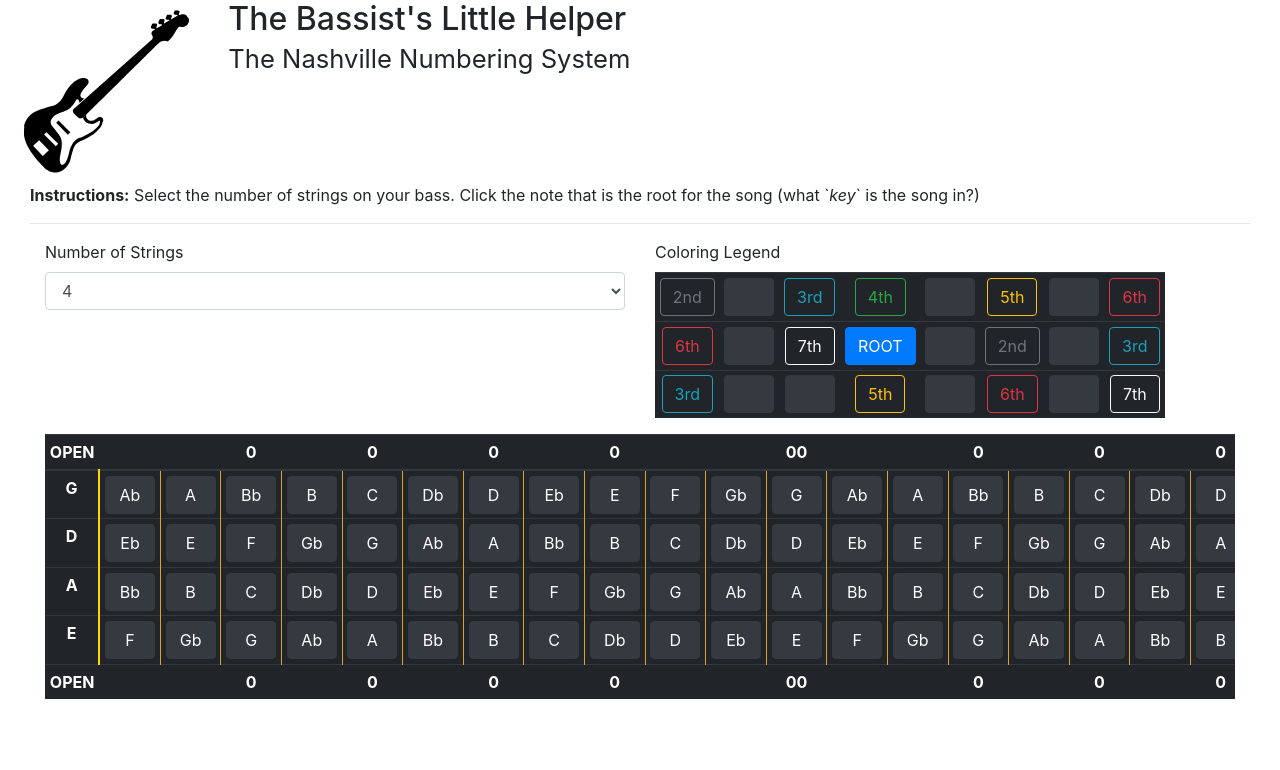
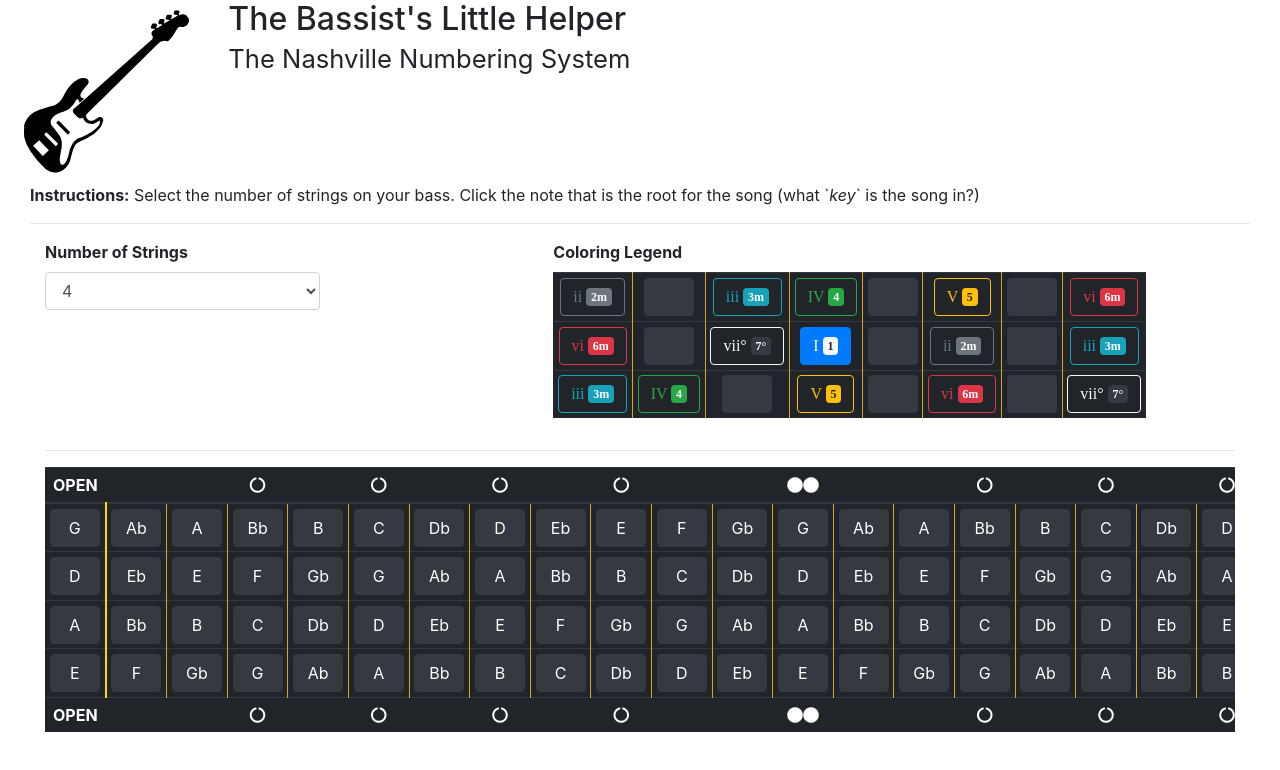
Before and after one commit to pixelsyndicate/bass-nashville-numbering, an Angular app: page / in a window 1280 px wide. Shown: the top 770 px of the page. Built offline with nearby package versions, Linux system fonts and the light colour scheme.

Commit message:
placed badges with helper methods
provided 2 helper methods to retrieve badge styles based on NOTE or on NUMBER.

```diff
--- a/src/app/fretboard/fretboard.component.html
+++ b/src/app/fretboard/fretboard.component.html
@@ -2,9 +2,11 @@
 <div class="container-fluid">
   <div class="row">
 
-    <div class="col-sm">
+    <div class="col-md-2 col-lg-3">
       <div class="form-group">
-        <label for="stringCount">Number of Strings</label>
+        <label for="stringCount">
+          <strong>Number of Strings</strong>
+        </label>
         <select class="form-control" id="stringCount" required [(ngModel)]="bassStrings" name="stringCount">
           <option [value]="4" ng-selected="select">{{4}}</option>
           <option [value]="5">{{5}}</option>
@@ -12,96 +14,144 @@
         </select>
       </div>
     </div>
-    <div class="col-sm">
-      <label for="legend">Coloring Legend</label>
+    <div class="col-md-6 offset-lg-1 offset-xl-2">
 
-      <table class="table table-responsive-sm table-dark table-sm text-center " style="max-width: 300px;">
+      <label for="legend">
+        <strong>Coloring Legend</strong>
+      </label>
+      <table class="table table-responsive-sm table-dark table-sm text-center " style="max-width: 300px; font-family: 'Times New Roman', Times, serif;">
         <tbody>
           <tr>
-            <td>
-                <button type="button" style="min-width: 50px;"  class="btn btn-outline-secondary">2nd</button>
+            <td style="border-right-width: 1px; border-right-style: solid; border-right-color: goldenrod;">
+              <button type="button" style="min-width: 50px;" class="btn btn-outline-secondary">ii
+                <span [ngClass]="getNashNumberBadgeClassByNum(2)">2m</span></button>
             </td>
-            <td>
+            <td style="border-right-width: 1px; border-right-style: solid; border-right-color: goldenrod;">
+              <button type="button" style="min-width: 50px;" class="btn btn-dark">&nbsp;</button>
+            </td>
+            <td style="border-right-width: 1px; border-right-style: solid; border-right-color: goldenrod;">
+              <button type="button" style="min-width: 50px;" class="btn btn-outline-info">iii
+                  <span [ngClass]="getNashNumberBadgeClassByNum(3)">3m</span>
+              </button>
+            </td>
+            <td style="border-right-width: 1px; border-right-style: solid; border-right-color: goldenrod;">
+              <button type="button" style="min-width: 50px;" class="btn btn-outline-success">IV
+                  <span [ngClass]="getNashNumberBadgeClassByNum(4)">4</span>
+              </button>
+            </td>
+            <td style="border-right-width: 1px; border-right-style: solid; border-right-color: goldenrod;">
+              <button type="button" style="min-width: 50px;" class="btn btn-dark">&nbsp;</button>
+            </td>
+            <td style="border-right-width: 1px; border-right-style: solid; border-right-color: goldenrod;">
+              <button type="button" style="min-width: 50px;" class="btn btn-outline-warning">V
+                  <span [ngClass]="getNashNumberBadgeClassByNum(5)">5</span>
+              </button>
+            </td>
+            <td style="border-right-width: 1px; border-right-style: solid; border-right-color: goldenrod;">
               <button type="button" style="min-width: 50px;" class="btn btn-dark">&nbsp;</button>
             </td>
             <td>
-              <button type="button" style="min-width: 50px;" class="btn btn-outline-info">3rd</button>
+              <button type="button" style="min-width: 50px;" class="btn btn-outline-danger">vi
+                  <span [ngClass]="getNashNumberBadgeClassByNum(6)">6m</span>
+              </button>
             </td>
-            <td>
-              <button type="button" style="min-width: 50px;" class="btn btn-outline-success">4th</button>
+          </tr>
+          <tr>
+            <td style="border-right-width: 1px; border-right-style: solid; border-right-color: goldenrod;">
+              <button type="button" style="min-width: 50px;" class="btn btn-outline-danger">vi
+                  <span [ngClass]="getNashNumberBadgeClassByNum(6)">6m</span>
+              </button>
             </td>
-            <td>
+            <td style="border-right-width: 1px; border-right-style: solid; border-right-color: goldenrod;">
+              <button type="button" style="min-width: 50px;" class="btn btn-dark">&nbsp;</button>
+            </td>
+            <td style="border-right-width: 1px; border-right-style: solid; border-right-color: goldenrod;">
+              <button type="button" style="min-width: 50px;" class="btn btn-outline-light">vii&deg;
+                  <span [ngClass]="getNashNumberBadgeClassByNum(7)">7&deg;</span>
+              </button>
+            </td>
+            <td style="border-right-width: 1px; border-right-style: solid; border-right-color: goldenrod;">
+              <button type="button" style="min-width: 50px;" class="btn btn-primary">I
+                  <span [ngClass]="getNashNumberBadgeClassByNum(1)">1</span>
+              </button>
+            </td>
+            <td style="border-right-width: 1px; border-right-style: solid; border-right-color: goldenrod;">
+              <button type="button" style="min-width: 50px;" class="btn btn-dark">&nbsp;</button>
+            </td>
+            <td style="border-right-width: 1px; border-right-style: solid; border-right-color: goldenrod;">
+              <button type="button" style="min-width: 50px;" class="btn btn-outline-secondary">ii
+                <span [ngClass]="getNashNumberBadgeClassByNum(2)">2m</span></button>
+            </td>
+            <td style="border-right-width: 1px; border-right-style: solid; border-right-color: goldenrod;">
               <button type="button" style="min-width: 50px;" class="btn btn-dark">&nbsp;</button>
             </td>
             <td>
-              <button type="button" style="min-width: 50px;" class="btn btn-outline-warning">5th</button>
+              <button type="button" style="min-width: 50px;" class="btn btn-outline-info">iii
+                  <span [ngClass]="getNashNumberBadgeClassByNum(3)">3m</span>
+              </button>
             </td>
-            <td>
+          </tr>
+          <tr>
+            <td style="border-right-width: 1px; border-right-style: solid; border-right-color: goldenrod;">
+              <button type="button" style="min-width: 50px;" class="btn btn-outline-info">iii
+                  <span [ngClass]="getNashNumberBadgeClassByNum(3)">3m</span>
+              </button>
+            </td>
+            <td style="border-right-width: 1px; border-right-style: solid; border-right-color: goldenrod;">
+              <button type="button" style="min-width: 50px;" class="btn btn-outline-success">IV
+                  <span [ngClass]="getNashNumberBadgeClassByNum(4)">4</span>
+              </button>
+            </td>
+            <td style="border-right-width: 1px; border-right-style: solid; border-right-color: goldenrod;">
+              <button type="button" style="min-width: 50px;" class="btn btn-dark">&nbsp;</button>
+            </td>
+            <td style="border-right-width: 1px; border-right-style: solid; border-right-color: goldenrod;">
+              <button type="button" style="min-width: 50px;" class="btn btn-outline-warning">V
+                  <span [ngClass]="getNashNumberBadgeClassByNum(5)">5</span>
+              </button>
+            </td>
+            <td style="border-right-width: 1px; border-right-style: solid; border-right-color: goldenrod;">
+              <button type="button" style="min-width: 50px;" class="btn btn-dark">&nbsp;</button>
+            </td>
+            <td style="border-right-width: 1px; border-right-style: solid; border-right-color: goldenrod;">
+              <button type="button" style="min-width: 50px;" class="btn btn-outline-danger">vi
+                  <span [ngClass]="getNashNumberBadgeClassByNum(6)">6m</span>
+              </button>
+            </td>
+            <td style="border-right-width: 1px; border-right-style: solid; border-right-color: goldenrod;">
               <button type="button" style="min-width: 50px;" class="btn btn-dark">&nbsp;</button>
             </td>
             <td>
-              <button type="button" style="min-width: 50px;" class="btn btn-outline-danger">6th</button>
-            </td>
-          </tr>
-          <tr>
-            <td>
-                <button type="button" style="min-width: 50px;" class="btn btn-outline-danger">6th</button>
-            </td>
-            <td>
-              <button type="button" style="min-width: 50px;" class="btn btn-dark">&nbsp;</button>
-            </td>
-            <td>
-              <button type="button" style="min-width: 50px;" class="btn btn-outline-light">7th</button>
-            </td>
-            <td>
-              <button type="button" style="min-width: 50px;" class="btn btn-primary">ROOT</button>
-            </td>
-            <td>
-              <button type="button" style="min-width: 50px;" class="btn btn-dark">&nbsp;</button>
-            </td>
-            <td>
-              <button type="button" style="min-width: 50px;" class="btn btn-outline-secondary">2nd</button>
-            </td>
-            <td>
-              <button type="button" style="min-width: 50px;" class="btn btn-dark">&nbsp;</button>
-            </td>
-            <td>
-              <button type="button" style="min-width: 50px;" class="btn btn-outline-info">3rd</button>
-            </td>
-          </tr>
-          <tr>
-            <td>
-                <button type="button" style="min-width: 50px;" class="btn btn-outline-info">3rd</button>
-            </td>
-            <td>
-              <button type="button" style="min-width: 50px;" class="btn btn-dark">&nbsp;</button>
-            </td>
-            <td>
-              <button type="button" style="min-width: 50px;" class="btn btn-dark">&nbsp;</button>
-            </td>
-            <td>
-              <button type="button" style="min-width: 50px;" class="btn btn-outline-warning">5th</button>
-            </td>
-            <td>
-              <button type="button" style="min-width: 50px;" class="btn btn-dark">&nbsp;</button>
-            </td>
-            <td>
-              <button type="button" style="min-width: 50px;" class="btn btn-outline-danger">6th</button>
-            </td>
-            <td>
-              <button type="button" style="min-width: 50px;" class="btn btn-dark">&nbsp;</button>
-            </td>
-            <td>
-              <button type="button" style="min-width: 50px;" class="btn btn-outline-light">7th</button>
+              <button type="button" style="min-width: 50px;" class="btn btn-outline-light">vii&deg;
+                  <span [ngClass]="getNashNumberBadgeClassByNum(7)">7&deg;</span>
+              </button>
             </td>
           </tr>
 
         </tbody>
       </table>
+
     </div>
+    <div class="w-100"></div>
+    <div class="row" [hidden]="nashNumbers.getNote(1)==''">
+      <label for="yourNumbers">Your Nashville Numbers</label>
+      <br />
+      <div id="yourNumbers" *ngFor="let num of [1,2,3,4,5,6,7]">
+        <div class="col-sm">
+          <span [ngClass]="getNashNumberBadgeClassByNum(num)">{{num}}</span>: {{nashNumbers.getNote(num)}}
         </div>
+
+      </div>
+
+    </div>
+
+
+  </div>
+
+
+  <hr />
   <div class="row">
-    <div class="col-12">
+    <div class="col-sm">
       <table class="table table-responsive table-dark table-hover table-sm text-center">
 
         <thead>
@@ -109,25 +159,44 @@
             <th scope="col">OPEN</th>
             <th scope="col"></th>
             <th scope="col"></th>
-            <th scope="col">0</th>
+            <th scope="col">
+              <i class="fas fa-circle-notch"></i>
+            </th>
             <th scope="col"></th>
-            <th scope="col">0</th>
+            <th scope="col">
+              <i class="fas fa-circle-notch"></i>
+            </th>
             <th scope="col"></th>
-            <th scope="col">0</th>
+            <th scope="col">
+              <i class="fas fa-circle-notch"></i>
+            </th>
             <th scope="col"></th>
-            <th scope="col">0</th>
+            <th scope="col">
+              <i class="fas fa-circle-notch"></i>
+            </th>
             <th scope="col"></th>
             <th scope="col"></th>
-            <th scope="col">00</th>
+            <th scope="col">
+              <i class="fas fa-circle"></i>
+              <i class="fas fa-circle"></i>
+            </th>
             <th scope="col"></th>
             <th scope="col"></th>
-            <th scope="col">0</th>
+            <th scope="col">
+              <i class="fas fa-circle-notch"></i>
+            </th>
             <th scope="col"></th>
-            <th scope="col">0</th>
+            <th scope="col">
+              <i class="fas fa-circle-notch"></i>
+            </th>
             <th scope="col"></th>
-            <th scope="col">0</th>
+            <th scope="col">
+              <i class="fas fa-circle-notch"></i>
+            </th>
             <th scope="col"></th>
-            <th scope="col">0</th>
+            <th scope="col">
+              <i class="fas fa-circle-notch"></i>
+            </th>
             <th scope="col"></th>
             <th scope="col"></th>
           </tr>
@@ -137,39 +206,63 @@
         <tbody>
           <tr *ngFor="let s of filterStrings(fretBoard.strings, bassStrings).reverse()">
 
-            <th scope="row" style="border-right-width: 2px; border-right-style: double; border-right-color: gold;">{{s.open}}</th>
+            <th scope="row" style="border-right-width: 2px; border-right-style: double; border-right-color: gold;">
+              <button type="button" style="min-width: 50px;" class="btn " (click)="selectRoot($event,s,s.open);" [ngClass]="getNashNumberClass(s.open)">
+                {{s.open}} </button>
+            </th>
             <td *ngFor="let n of s.notes" style="border-right-width: 1px; border-right-style: solid; border-right-color: goldenrod;">
-              <button type="button" style="min-width: 50px;" class="btn " (click)="selectRoot($event,s,n);"
-              [ngClass]="getNashNumberClass(n)">{{n}}</button>
+              <button type="button" style="min-width: 50px;" class="btn " (click)="selectRoot($event,s,n);" [ngClass]="getNashNumberClass(n)" >
+                {{n}} <span [ngClass]="getNashNumberBadgeClass(n)" [hidden]="!isNashNumber(n)">{{nashNumbers.getNumber(n)}}</span></button>
             </td>
 
           </tr>
         </tbody>
         <tfoot>
+          <tr>
             <th scope="col">OPEN</th>
             <th scope="col"></th>
             <th scope="col"></th>
-          <th scope="col">0</th>
+            <th scope="col">
+              <i class="fas fa-circle-notch"></i>
+            </th>
             <th scope="col"></th>
-          <th scope="col">0</th>
+            <th scope="col">
+              <i class="fas fa-circle-notch"></i>
+            </th>
             <th scope="col"></th>
-          <th scope="col">0</th>
+            <th scope="col">
+              <i class="fas fa-circle-notch"></i>
+            </th>
             <th scope="col"></th>
-          <th scope="col">0</th>
+            <th scope="col">
+              <i class="fas fa-circle-notch"></i>
+            </th>
             <th scope="col"></th>
             <th scope="col"></th>
-          <th scope="col">00</th>
+            <th scope="col">
+              <i class="fas fa-circle"></i>
+              <i class="fas fa-circle"></i>
+            </th>
             <th scope="col"></th>
             <th scope="col"></th>
-          <th scope="col">0</th>
+            <th scope="col">
+              <i class="fas fa-circle-notch"></i>
+            </th>
             <th scope="col"></th>
-          <th scope="col">0</th>
+            <th scope="col">
+              <i class="fas fa-circle-notch"></i>
+            </th>
             <th scope="col"></th>
-          <th scope="col">0</th>
+            <th scope="col">
+              <i class="fas fa-circle-notch"></i>
+            </th>
             <th scope="col"></th>
-          <th scope="col">0</th>
+            <th scope="col">
+              <i class="fas fa-circle-notch"></i>
+            </th>
             <th scope="col"></th>
             <th scope="col"></th>
+          </tr>
         </tfoot>
       </table>
     </div>
--- a/src/app/fretboard/fretboard.component.ts
+++ b/src/app/fretboard/fretboard.component.ts
@@ -12,7 +12,7 @@ import { BassString } from '../BassString';
 export class FretboardComponent implements OnInit {
 
   fretBoard: FretBoard;
-  bassStrings = 5;
+  bassStrings:number;
   nashNumbers: NashvilleNumbers;
   allNotes: string[];
 
@@ -47,54 +47,91 @@ export class FretboardComponent implements OnInit {
 
   }
 
+  getNashNumberBadgeClass(n: string): string {
+    let toReturn = "badge badge-dark";
+    let isNashNumber = this.isNashNumber(n);
+    if (!isNashNumber)
+      return "badge  badge-dark";
+    else {
+      if (this.nashNumbers['1'].note == n)
+        toReturn = "badge badge-light";
+      if (this.nashNumbers['2'].note == n)
+        toReturn = " badge  badge-secondary";
+      if (this.nashNumbers['3'].note == n)
+        toReturn = "badge  badge-info";
+      if (this.nashNumbers['4'].note == n)
+        toReturn = "badge  badge-success";
+      if (this.nashNumbers['5'].note == n)
+        toReturn = "badge  badge-warning";
+      if (this.nashNumbers['6'].note == n)
+        toReturn = "badge  badge-danger";
+      if (this.nashNumbers['7'].note == n)
+        toReturn = "badge  badge-light";
+    }
+    return toReturn;
+
+  }
+
+  getNashNumberBadgeClassByNum(n: number): string {
+    let toReturn = "badge badge-dark";
+
+      if (n == 1)
+        return "badge badge-light";
+      if (n == 2)
+      return  " badge  badge-secondary";
+      if (3 == n)
+      return  "badge  badge-info";
+      if (n == 4)
+      return  "badge  badge-success";
+      if (n == 5)
+      return  "badge  badge-warning";
+      if (n == 6)
+      return  "badge  badge-danger";
+      if (n == 7)
+      return  "badge  badge-dark";
+
+
+    return toReturn;
+
+  }
+
   isNashNumber(n:string):Boolean{
-    for (let i = 1; i < 7; i++) {
+    for (let i = 1; i < 8; i++) {
     if (this.nashNumbers[i].note == n) {
       return true;
     }
   }}
 
-
-  isNotNashNumber(n: string): Boolean {
-
-    let toReturn: Boolean = true;
-    toReturn =
-      (this.nashNumbers["1"].note != n) &&
-      (this.nashNumbers["2"].note != n) &&
-      (this.nashNumbers["3"].note != n) &&
-      (this.nashNumbers["4"].note != n) &&
-      (this.nashNumbers["5"].note != n) &&
-      (this.nashNumbers["6"].note != n) &&
-      (this.nashNumbers["7"].note != n);
-    return toReturn;
-  }
-
   ngOnInit() {
 
     let bstring: BassString = {
       open: 'B',
-      index: 5,
-      stringType: 5,
+      index: 5, stringType: 5,
       notes: ["C", "Db", "D", "Eb", "E", "F", "Gb", "G", "Ab", "A", "Bb", "B", "C", "Db", "D", "Eb", "E", "F", "Gb", "G", "Ab", "A", "Bb", "B",]
     };
     let estring = {
-      open: 'E', index: 4, stringType: 4,
+      open: 'E',
+      index: 4, stringType: 4,
       notes: ["F", "Gb", "G", "Ab", "A", "Bb", "B", "C", "Db", "D", "Eb", "E", "F", "Gb", "G", "Ab", "A", "Bb", "B", "C", "Db", "D", "Eb", "E",]
     };
     let astring = {
-      open: 'A', index: 3, stringType: 4,
+      open: 'A',
+      index: 3, stringType: 4,
       notes: ["Bb", "B", "C", "Db", "D", "Eb", "E", "F", "Gb", "G", "Ab", "A", "Bb", "B", "C", "Db", "D", "Eb", "E", "F", "Gb", "G", "Ab", "A",]
     };
     let dstring = {
-      open: 'D', index: 2, stringType: 4,
+      open: 'D',
+      index: 2, stringType: 4,
       notes: ["Eb", "E", "F", "Gb", "G", "Ab", "A", "Bb", "B", "C", "Db", "D", "Eb", "E", "F", "Gb", "G", "Ab", "A", "Bb", "B", "C", "Db", "D",]
     };
     let gstring = {
-      open: 'G', index: 1, stringType: 4,
+      open: 'G',
+      index: 1, stringType: 4,
       notes: ["Ab", "A", "Bb", "B", "C", "Db", "D", "Eb", "E", "F", "Gb", "G", "Ab", "A", "Bb", "B", "C", "Db", "D", "Eb", "E", "F", "Gb", "G",]
     };
     let cstring = {
-      open: 'C', index: 0, stringType: 6,
+      open: 'C',
+      index: 0, stringType: 6,
       notes: ["Db", "D", "Eb", "E", "F", "Gb", "G", "Ab", "A", "Bb", "B", "C", "Db", "D", "Eb", "E", "F", "Gb", "G", "Ab", "A", "Bb", "B", "C",]
     };
 
@@ -124,49 +161,8 @@ export class FretboardComponent implements OnInit {
   }
 
   selectRoot(e: Event, str: any, note: any): void {
-    console.log(note + " was selected as rootNote for string " + str.open);
-    let sIndx = str.index;
-    this.setNashNumbers(str, note);
+
+    this.nashNumbers.set(str,note);
   }
 
-  setNashNumbers(str: any, rootNote: any): void {
-
-    let upStrIdx = this.fretBoard.strings.findIndex(idx => idx.index == str.index - 1);
-    let dnStrIdx = this.fretBoard.strings.findIndex(idx => idx.index == str.index + 1);
-    let aboveString = this.fretBoard.strings[upStrIdx];
-    let belowString = this.fretBoard.strings[dnStrIdx];
-    if (aboveString)
-      console.log('above string found');
-    if (belowString)
-      console.log('below string found');
-
-    // get the index of the rootNote
-    let rNIndex: number = str.notes.indexOf(rootNote);
-
-    let _1st = str.notes[rNIndex];
-    let _2nd = str.notes[rNIndex + 2];
-    let _3rd = str.notes[rNIndex + 4];
-    let _4th = str.notes[rNIndex + 5];//aboveString.notes[rNIndex];
-    let _5th = str.notes[rNIndex + 7];//aboveString.notes[rNIndex + 2];
-    let _6th = str.notes[rNIndex + 9];//aboveString.notes[rNIndex + 4];
-    let _7th = str.notes[rNIndex + 11];//aboveString.notes[rNIndex + 6];
-    this.nashNumbers["1"] = { str: str.open, note: _1st };
-    this.nashNumbers["2"] = { str: str.open, note: _2nd };
-    this.nashNumbers["3"] = { str: aboveString.open, note: _3rd };
-    this.nashNumbers["4"] = { str: aboveString.open, note: _4th };
-    this.nashNumbers["5"] = { str: aboveString.open, note: _5th };
-    this.nashNumbers["6"] = { str: aboveString.open, note: _6th };
-    this.nashNumbers["7"] = { str: aboveString.open, note: _7th };
-
-    //   console.log('nashville numbers are:'
-    //     + str.nashNumbers["1"].str.open + " | " + str.nashNumbers["1"].note
-    //     + str.nashNumbers["2"].str.open + " | " + str.nashNumbers["2"].note
-    //     + str.nashNumbers["3"].str.open + " | " + str.nashNumbers["3"].note
-    //     + str.nashNumbers["4"].str.open + " | " + str.nashNumbers["4"].note
-    //     + str.nashNumbers["5"].str.open + " | " + str.nashNumbers["5"].note
-    //     + str.nashNumbers["6"].str.open + " | " + str.nashNumbers["6"].note
-    //     + str.nashNumbers["7"].str.open + " | " + str.nashNumbers["7"].note);
-    // }
-
-  }
 }
--- a/src/index.html
+++ b/src/index.html
@@ -8,6 +8,7 @@
     <link rel="icon" type="image/x-icon" href="favicon.ico">
 
   <link rel="stylesheet" href="https://maxcdn.bootstrapcdn.com/bootstrap/4.0.0/css/bootstrap.min.css" integrity="sha384-Gn5384xqQ1aoWXA+058RXPxPg6fy4IWvTNh0E263XmFcJlSAwiGgFAW/dAiS6JXm" crossorigin="anonymous">
+  <link rel="stylesheet" href="https://use.fontawesome.com/releases/v5.0.13/css/all.css" integrity="sha384-DNOHZ68U8hZfKXOrtjWvjxusGo9WQnrNx2sqG0tfsghAvtVlRW3tvkXWZh58N9jp" crossorigin="anonymous">
 </head>
 <body>
   <div class="container-fluid">
```
Also changed, not shown: src/app/NashvilleNumbers.ts (+45 -11 lines). Lines whose indentation alone changed are shown as unchanged.
